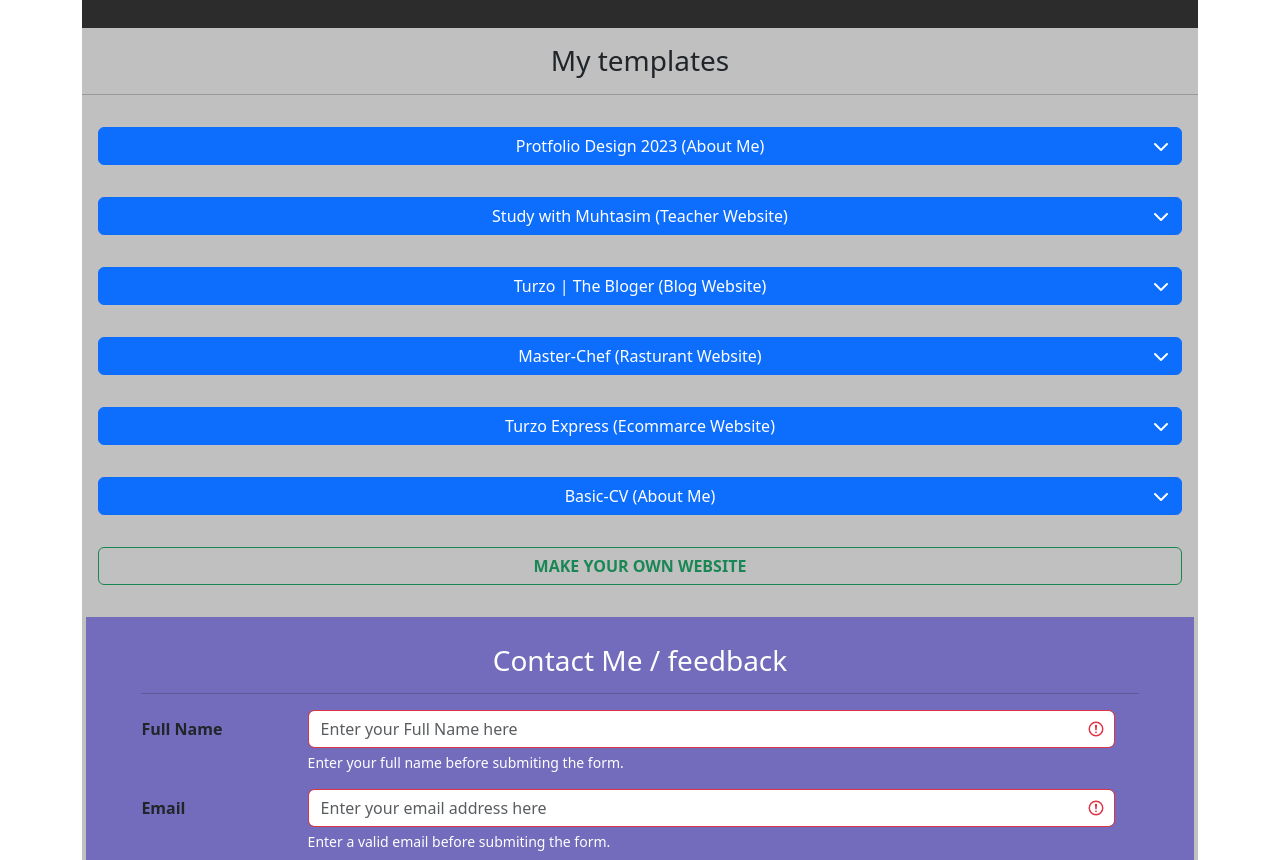
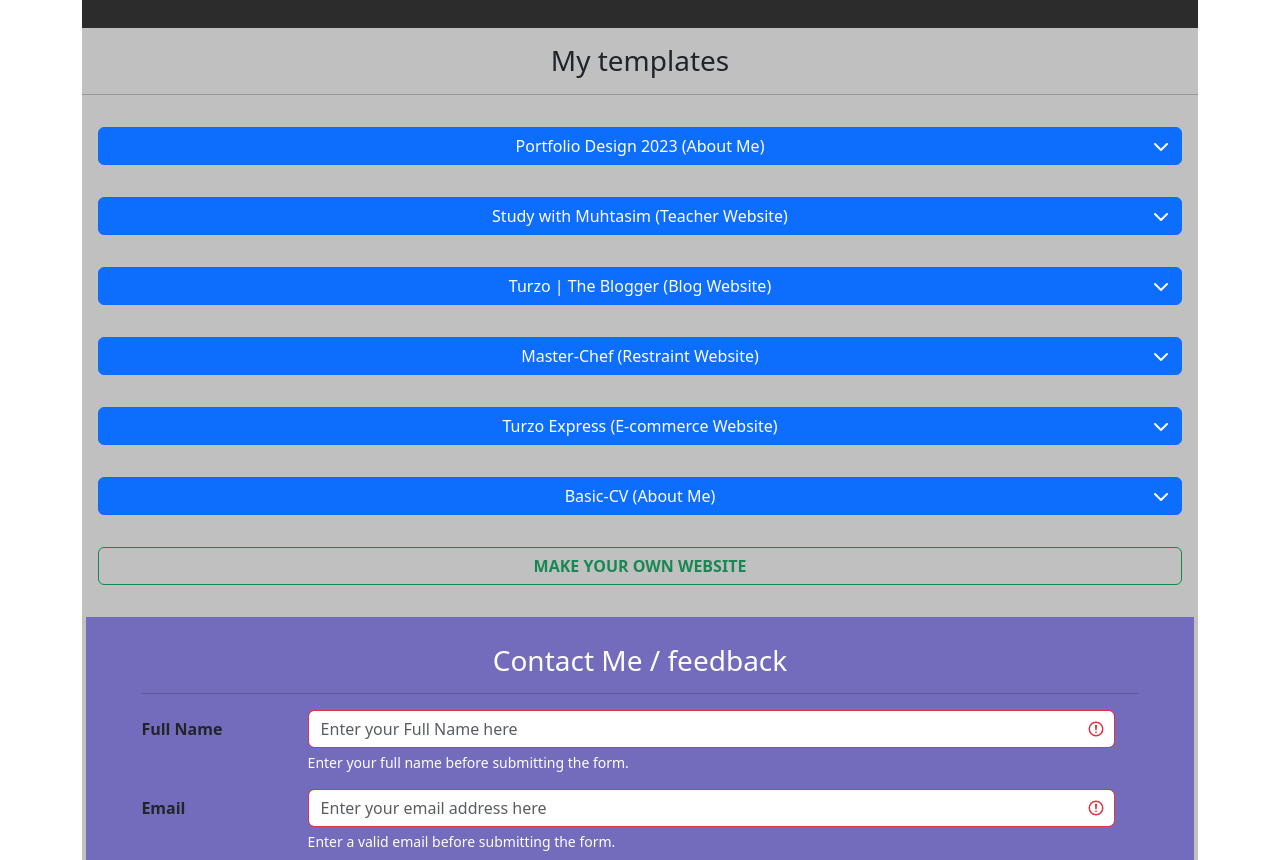
Before and after one commit to muhtasim-rahman/web-templets-2024.2, a plain HTML site: page index.html in a window 1280 px wide. Shown: the part 92-952 px from the top of the page. Drawn offline with nearby package versions, Linux system fonts and the light colour scheme.

Commit message:
Spelling correction

```diff
--- a/index.html
+++ b/index.html
@@ -66,7 +66,7 @@
                         <a class="btn btn-primary d-block title-button" data-bs-toggle="collapse"
                             href="#collapseExample1" role="button" aria-expanded="false"
                             aria-controls="collapseExample">
-                            <span>Protfolio Design 2023 (About Me)</span>
+                            <span>Portfolio Design 2023 (About Me)</span>
                             <span class="title-button_icons">
                                 <i class="fa-solid fa-chevron-down"></i>
                                 <i class="fa-solid fa-chevron-up d-none"></i>
@@ -120,7 +120,7 @@
                         <a class="btn btn-primary d-block title-button" data-bs-toggle="collapse"
                             href="#collapseExample3" role="button" aria-expanded="false"
                             aria-controls="collapseExample">
-                            <span>Turzo | The Bloger (Blog Website)</span>
+                            <span>Turzo | The Blogger (Blog Website)</span>
                             <span class="title-button_icons">
                                 <i class="fa-solid fa-chevron-down"></i>
                                 <i class="fa-solid fa-chevron-up d-none"></i>
@@ -147,7 +147,7 @@
                         <a class="btn btn-primary d-block title-button" data-bs-toggle="collapse"
                             href="#collapseExample4" role="button" aria-expanded="false"
                             aria-controls="collapseExample">
-                            <span>Master-Chef (Rasturant Website)</span>
+                            <span>Master-Chef (Restraint Website)</span>
                             <span class="title-button_icons">
                                 <i class="fa-solid fa-chevron-down"></i>
                                 <i class="fa-solid fa-chevron-up d-none"></i>
@@ -174,7 +174,7 @@
                         <a class="btn btn-primary d-block title-button" data-bs-toggle="collapse"
                             href="#collapseExample5" role="button" aria-expanded="false"
                             aria-controls="collapseExample">
-                            <span>Turzo Express (Ecommarce Website)</span>
+                            <span>Turzo Express (E-commerce Website)</span>
                             <span class="title-button_icons">
                                 <i class="fa-solid fa-chevron-down"></i>
                                 <i class="fa-solid fa-chevron-up d-none"></i>
@@ -249,7 +249,7 @@
                                         <input type="text" class="form-control" required id="inputName"
                                             placeholder="Enter your Full Name here">
                                         <div class="valid-feedback text-white">Valid</div>
-                                        <div class="invalid-feedback text-white">Enter your full name before submiting
+                                        <div class="invalid-feedback text-white">Enter your full name before submitting
                                             the
                                             form.
                                         </div>
@@ -262,7 +262,7 @@
                                         <input type="email" class="form-control" required id="inputEmail"
                                             placeholder="Enter your email address here">
                                         <div class="valid-feedback text-white">Valid</div>
-                                        <div class="invalid-feedback text-white">Enter a valid email before submiting
+                                        <div class="invalid-feedback text-white">Enter a valid email before submitting
                                             the
                                             form.
                                         </div>
```
